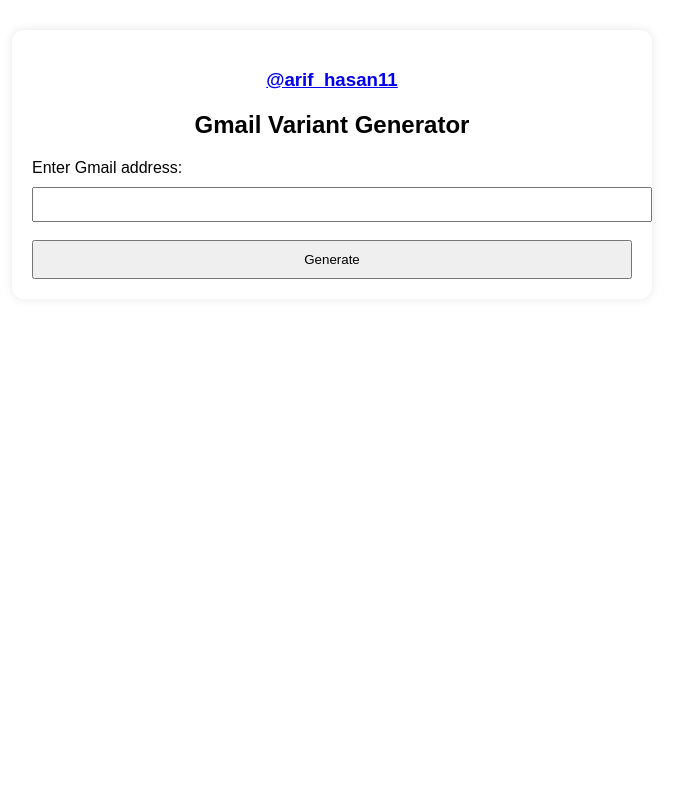
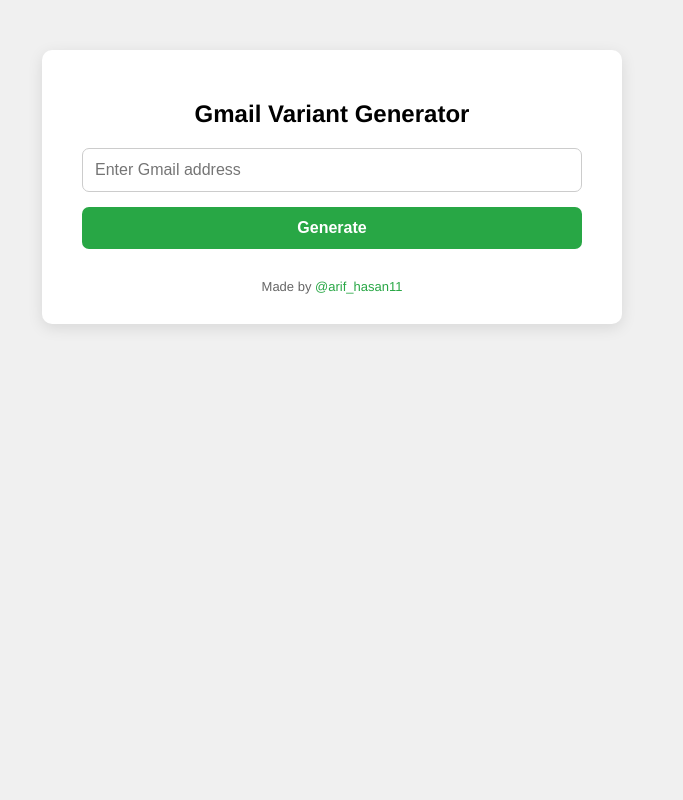
Before and after one commit to arif3973/gmail-variant-generator, a FastAPI app: page / in a window 1280 px wide. Shown: the whole page, without its empty margins (308-991 px from the left). Run offline with FastAPI, Linux system fonts and the light colour scheme.

Commit message:
index.html

```diff
--- a/templates/index.html
+++ b/templates/index.html
@@ -1,43 +1,99 @@
 <!DOCTYPE html>
 <html>
 <head>
-    <title>Gmail Variant Generator</title>
+    <title>Gmail Variant Generator - Minimalist Boxed</title>
     <style>
         body {
-            font-family: Arial, sans-serif;
-            max-width: 600px;
-            margin: 30px auto;
-            padding: 20px;
-            border-radius: 12px;
-            box-shadow: 0 0 10px rgba(0,0,0,0.1);
+            font-family: 'Helvetica Neue', Helvetica, Arial, sans-serif;
+            background: #f0f0f0;
+            margin: 0;
+            padding: 0;
+            display: flex;
+            justify-content: center;
+            align-items: flex-start;
+            min-height: 100vh;
         }
-        h2, h3 {
+        .container {
+            background: white;
+            margin-top: 50px;
+            padding: 30px 40px;
+            border-radius: 10px;
+            box-shadow: 0 4px 15px rgba(0,0,0,0.1);
+            max-width: 500px;
+            width: 100%;
             text-align: center;
         }
+        h2 {
+            margin-bottom: 20px;
+        }
+        form {
+            display: flex;
+            flex-direction: column;
+            gap: 15px;
+        }
+        input[type="text"] {
+            padding: 12px;
+            font-size: 16px;
+            border: 1px solid #ccc;
+            border-radius: 7px;
+        }
+        input[type="submit"] {
+            padding: 12px;
+            font-size: 16px;
+            background-color: #28a745;
+            border: none;
+            color: white;
+            font-weight: bold;
+            border-radius: 7px;
+            cursor: pointer;
+            transition: background-color 0.3s ease;
+        }
+        input[type="submit"]:hover {
+            background-color: #218838;
+        }
         .variants {
+            margin-top: 25px;
+            font-family: monospace;
+            background: #e9ecef;
+            padding: 15px;
+            border-radius: 8px;
             white-space: pre-wrap;
-            font-family: monospace;
-            background: #f8f8f8;
-            padding: 10px;
-            border-radius: 8px;
-            margin-top: 20px;
+            user-select: text;
+            text-align: left;
+            max-height: 300px;
+            overflow-y: auto;
+        }
+        .footer {
+            margin-top: 30px;
+            font-size: 13px;
+            color: #666;
+        }
+        a {
+            color: #28a745;
+            text-decoration: none;
+        }
+        a:hover {
+            text-decoration: underline;
         }
     </style>
 </head>
 <body>
-    <h3><a href="https://t.me/arif_hasan11" target="_blank">@arif_hasan11</a></h3>
+    <div class="container">
         <h2>Gmail Variant Generator</h2>
         <form method="post">
-        <label for="email">Enter Gmail address:</label><br>
-        <input type="text" id="email" name="email" required style="width: 100%; padding: 8px; margin-top: 10px;"><br><br>
-        <input type="submit" value="Generate" style="width: 100%; padding: 10px;">
+            <input type="text" name="email" placeholder="Enter Gmail address" required>
+            <input type="submit" value="Generate">
         </form>
         {% if variants %}
             <div class="variants">
-        {% for variant in variants %}
-        {{ variant }}<br>
+                {% for v in variants %}
+                    {{ v }}<br>
                 {% endfor %}
             </div>
         {% endif %}
+        <div class="footer">
+            Made by <a href="https://t.me/arif_hasan11" target="_blank">@arif_hasan11</a>
+        </div>
+    </div>
 </body>
 </html>
```
Lines whose indentation alone changed are shown as unchanged.
